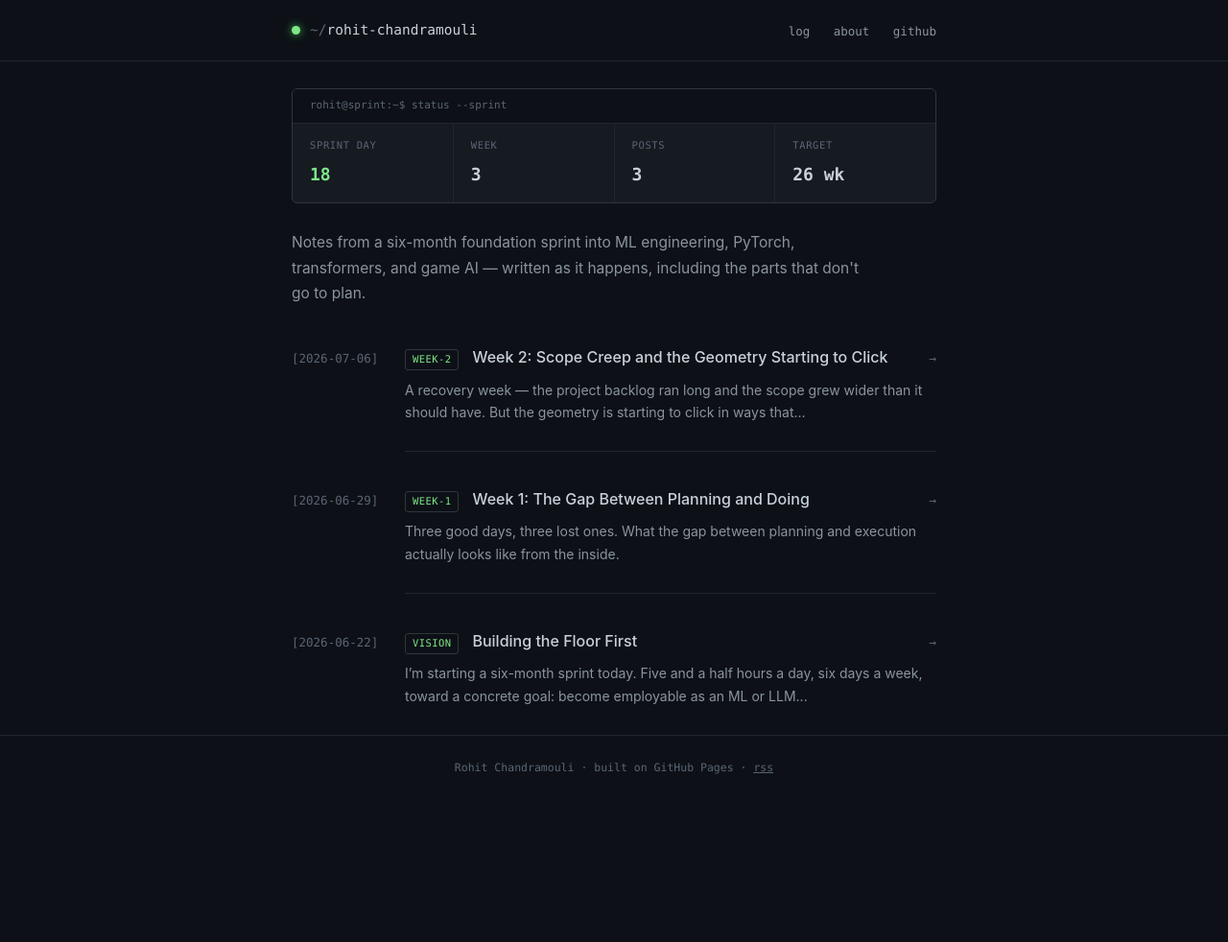
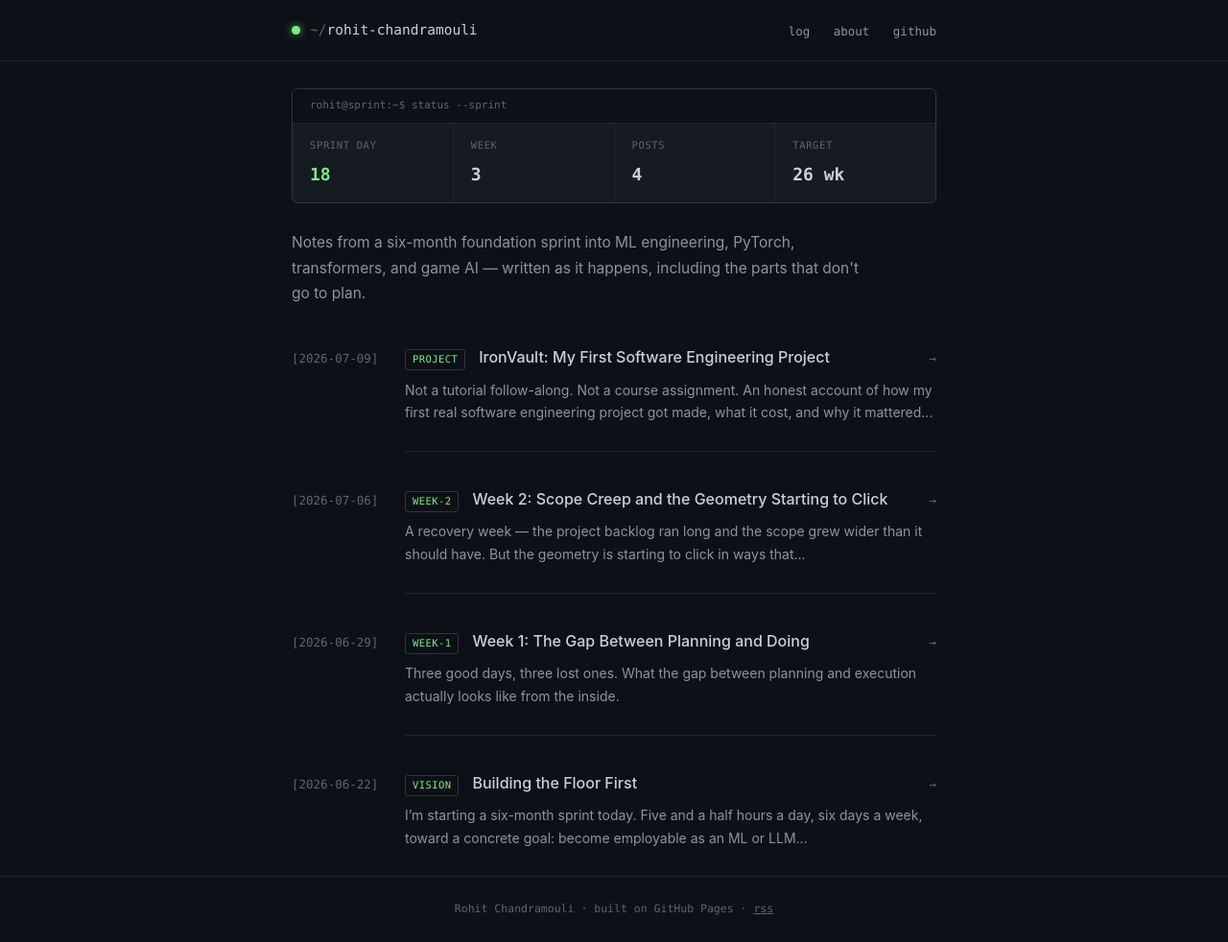
Before and after one commit to Rohitchandramouli/Rohitchandramouli.github.io, a Jekyll site: the page built from index.html, in a window 1280 px wide. Shown: the whole page at 96% size. Built offline with Jekyll 4.4.1, drawn with Linux system fonts in a browser that asks for light colours; before the commit the page ends 900 px from its top, so only the background shows below that; some of the changed lines change nothing that is shown.

Commit message:
To Add: Added the Week 2 Project post and image,also added google Analytics Tracking

```diff
--- a/_layouts/default.html
+++ b/_layouts/default.html
@@ -2,6 +2,14 @@
 <html lang="en">
 <head>
 <meta charset="UTF-8">
+<!-- Google Analytics -->
+<script async src="https://www.googletagmanager.com/gtag/js?id=G-2142KDEX7G"></script>
+<script>
+  window.dataLayer = window.dataLayer || [];
+  function gtag(){dataLayer.push(arguments);}
+  gtag('js', new Date());
+  gtag('config', 'G-2142KDEX7G');
+</script>
 <meta name="viewport" content="width=device-width, initial-scale=1.0">
 <title>{% if page.title %}{{ page.title }} &middot; {{ site.title }}{% else %}{{ site.title }}{% endif %}</title>
 <meta name="description" content="{{ page.excerpt | default: site.description | strip_html | strip_newlines | truncate: 160 }}">
--- /dev/null
+++ b/_posts/2026-07-09-ironvault-my-first-software-engineering-project.md
@@ -0,0 +1,101 @@
+---
+layout: post
+title: "IronVault: My First Software Engineering Project"
+date: 2026-07-09
+tags: [project, python, oop, software-engineering, ironvault, rpg]
+excerpt: "Not a tutorial follow-along. Not a course assignment. An honest account of how my first real software engineering project got made, what it cost, and why it mattered more than I expected."
+---
+
+## What this post is
+
+This isn't a technical deep dive into IronVault. For that, the repo is linked at the bottom — the README documents the architecture, design decisions, and module structure in full detail. What this post is, is an honest account of how this project actually got made, what it cost, and why it mattered more than I expected.
+
+---
+
+## Where it started
+
+The original scope was simple: build something clean that demonstrates the OOP concepts I'd just learned. Classes, instances, inheritance, polymorphism — show that I understood them properly, not just knew their definitions.
+
+I've considered myself reasonably fluent in Python for a few years now. I started learning it in 11th grade, fell in love with it immediately, and had been using it confidently since. So I assumed this would be the easy part of the sprint.
+
+Boy was I wrong.
+
+---
+
+## Finding the concept
+
+I knew what I wanted to demonstrate technically but not what I actually wanted to build. The overall concept was missing. So like most people in 2026, I went to Claude, cross-referenced with ChatGPT and Gemini, and one idea stood out immediately: an RPG inventory management system.
+
+This wasn't accidental. I'd told the AI to connect the project to my interests if possible. And the moment I saw it, I understood why it fit — every core OOP concept maps cleanly onto an RPG engine. Items, characters, inventory, combat — each one a class, each one with its own responsibilities, each one inheriting and composing naturally. I finally understood why these concepts were designed the way they were, not just what they were called.
+
+---
+
+## The scope problem
+
+I couldn't stop there. That's the honest version.
+
+I sat down with Claude and told it to act only as a thinking partner — no unnecessary information, no code, just help me think through the design. What started as a clean OOP demonstration slowly became something much larger. Four modules. A main entry point. Multiple test files. A GitHub Actions workflow for type checking and linting. A pyproject.toml for proper packaging. A loot drop generator, character classes, a combat system where inventory items actually affect gameplay.
+
+Each addition felt justified in the moment. Each one was justified. But the scope had drifted far beyond what I originally planned, and the time cost was real — basically an entire week of the sprint.
+
+I noted this in the Week 2 post. I'll say it again here: rigid scoping at the start is a skill. I don't fully have it yet.
+
+---
+
+## What IronVault actually is
+
+IronVault is a modular, turn-based RPG engine written in modern Python. It uses an RPG inventory and combat system as a vehicle for demonstrating professional software engineering practices.
+
+Four systems at its core:
+
+**Items** define every object in the game world — weapons, armour, accessories, potions, repair kits.
+
+**Inventory** manages item ownership, weight limits, equipment slots, and loot generation while protecting its internal state.
+
+**Characters** combine base statistics, inventories, equipment, leveling, and progression into a single playable entity representing both players and enemies.
+
+**Combat** uses interchangeable damage strategies to resolve battles while handling durability, equipment degradation, experience rewards, and victory conditions.
+
+All four communicate through a strict one-way dependency architecture. Items never modify inventories directly. Characters own equipment slots instead of weapons owning character state. Combat knows nothing about save files. Each module has exactly one responsibility, and every feature lives where it naturally belongs.
+
+![IronVault running — combat system and inventory in action](/assets/images/ironvault-terminal-demo.png)
+
+---
+
+## What it taught me
+
+I hadn't scratched the surface of Python. That's what this project showed me.
+
+In the span of building IronVault I learned about pytest, mypy, ruff, logging, unittest.mock, json serialization, enums, dataclasses, type hints, context managers, the Factory Pattern, the Strategy Pattern, custom exceptions, and proper Python packaging. I type-hinted every function properly for the first time. I wrote tests that use mock instances so I could verify behaviour without rebuilding the whole system from scratch every time.
+
+Testing was a genuine revelation. The idea that I can make a change anywhere in the codebase and immediately verify nothing broke — that nothing is load-bearing in a hidden way — changed how I think about writing code.
+
+For the first time, I felt like a software engineer rather than just a Python programmer. That transition had to happen before the ML engineering transition could mean anything.
+
+---
+
+## A note on using AI
+
+I used Claude throughout this project. I want to be transparent about how.
+
+It was used first to generate a design blueprint — a thinking partner, not a code generator. Then as I built, I used it to learn how to structure code properly, to debug errors, and to teach me about libraries and patterns I hadn't encountered before. The README was generated by Claude, but from the design I created with it and shaped through every implementation decision we worked through together.
+
+Not a single line of code in IronVault was written by AI. Every function, every class, every module is mine. I'm noting that not as a disclaimer but because the distinction matters — using AI to think more clearly is different from using it to avoid thinking.
+
+---
+
+## The part that's harder to explain
+
+I've played games my entire life. RPGs especially — from 1st grade straight through to now. When I wasn't playing them I was watching playthroughs, mostly from Jacksepticeye. My dad, during the times I'd rather be gaming than studying, would say something close to: *"Study well and you'll be making those games instead of just playing them."*
+
+IronVault is a tiny, text-based, unfinished subsystem of a game engine. But it is something I built with my own hands. That's new. And it's closer to my dad's words than anything I've done before.
+
+---
+
+## One honest note before the link
+
+This project took a lot out of me — more than I expected for something that sits outside the core ML curriculum. After finishing the implementation I took two days off before coming back to finish the documentation, final checks, and this post. That rest was necessary. I'm noting it because the sprint log should be accurate, and those two days happened.
+
+If you're interested in the architecture, the design decisions, or just want to poke around the code, the repo is below. Star it if you think it's a reasonable first software engineering project. And if you have ideas — technically or as a game mechanic — leave them in the comments. I'll come back to IronVault in the future.
+
+[IronVault on GitHub](https://github.com/Rohitchandramouli/ironvault)
```
Also changed, not shown: assets/images/ironvault-terminal-demo.png (added).
